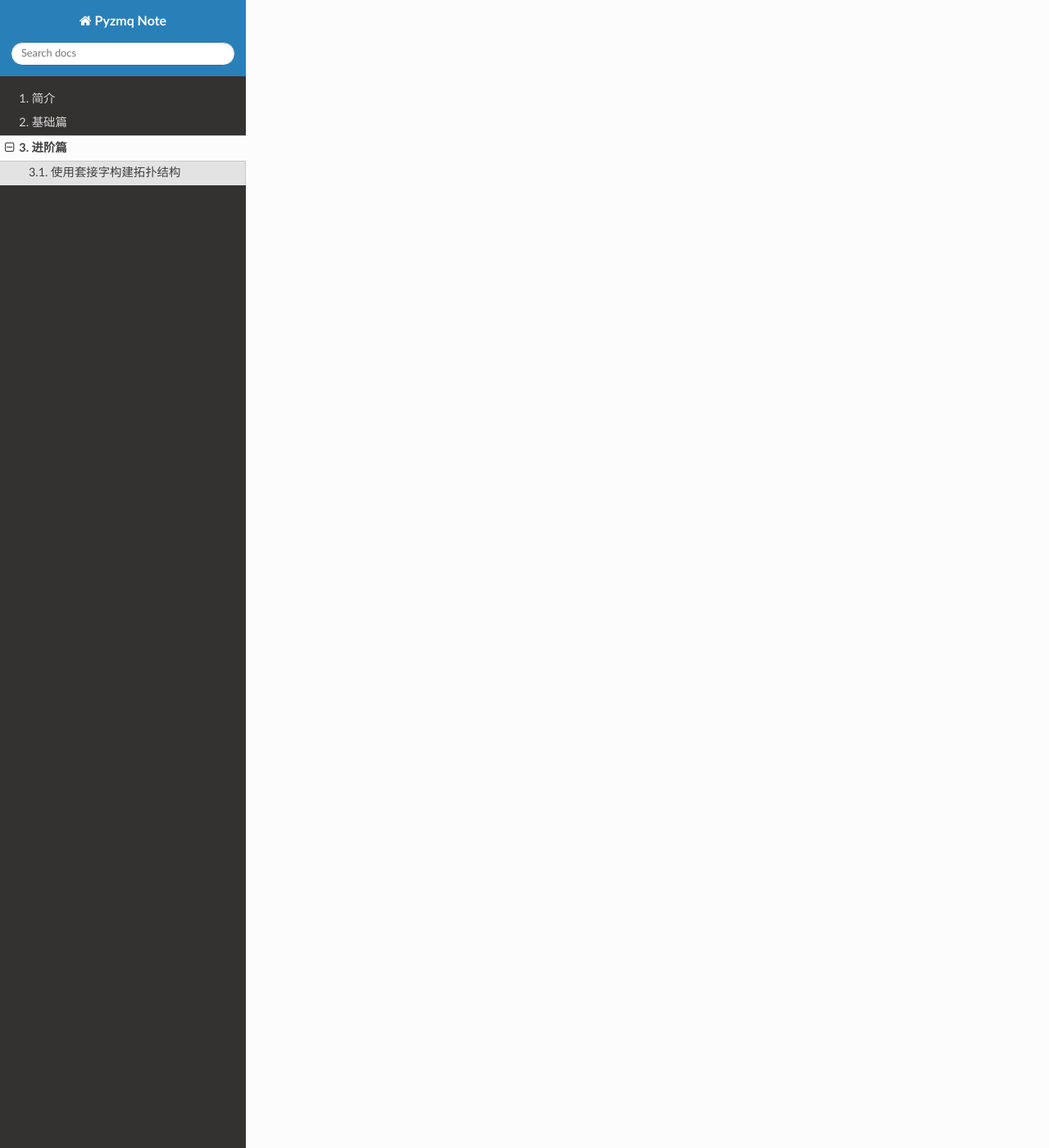
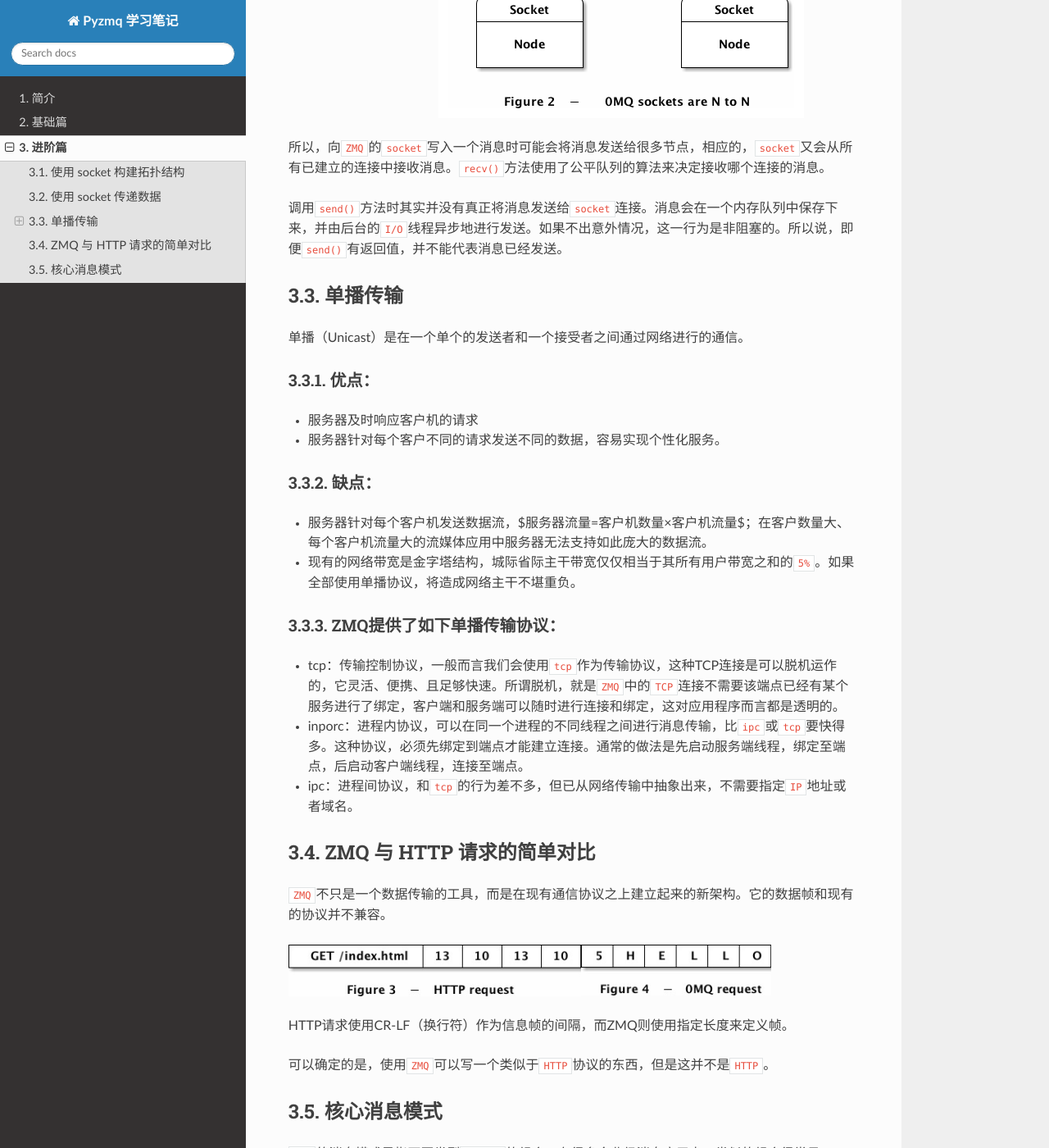
Before and after one commit to cxk-lc/pyzmq_notes, a Sphinx documentation site: the page built from source/doc/advanced.md, in a window 1280 px wide and 1400 px high, scrolled down 2080 px. Shown: the whole window at 82% size. Built offline with Sphinx 7.4.7 and the Read the Docs theme 2.0.0, drawn with Linux system fonts in a browser that asks for light colours; some of the changed text lies outside the part shown.

Commit message:
Add chapter: 使用 socket 传递数据, 单播传输, ZMQ 与 HTTP 请求的简单对比, 核心消息模式

````diff
--- a/source/conf.py
+++ b/source/conf.py
@@ -19,7 +19,7 @@
 import sphinx_rtd_theme
 from recommonmark.parser import CommonMarkParser
 
-project = 'Pyzmq Note'
+project = 'Pyzmq 学习笔记'
 copyright = '2021, CXK'
 author = 'CXK'
 
--- a/source/doc/advanced.md
+++ b/source/doc/advanced.md
@@ -2,12 +2,12 @@
 
 `ZMQ`的`socket`的生命周期：
 
-1. 创建和销毁套接字
-2. 配置和读取套接字选项
-3. 为套接字建立连接
+1. 创建和销毁`socket`
+2. 配置和读取`socket`选项
+3. 为`socket`建立连接
 4. 发送和接收消息
 
-## 使用套接字构建拓扑结构
+## 使用 socket 构建拓扑结构
 
 在两个节点相互连接时，一个使用`bind()`，另一个使用`connect()`。一般来说，使用`bind()`的是服务端，绑定`socket`至端点，地址固定；使用`connect()`为服务端，连接`socket`至端点，地址不固定。端点是指某个广为人知的网络地址。
 
@@ -16,13 +16,13 @@
 - 使用多种协议，`inproc`（进程内）、`ipc`（进程间）、`tcp`、 `pgm`（广播）、`epgm`。
 - 当客户端使用`connect()`时连接就已经建立了，并不要求该 端点已有某个服务使用`bind()`进行了绑定。
 - 连接是异步的，并由一组消息队列做缓冲。
-- 连接会表现出某种消息模式，这是由创建连接的套接字类型决定的。
-- 一个套接字可以有多个输入和输出连接。
-- `ZMQ`没有类似Python原生`socket`中的`accept()`的函数，当套接字绑定至端 点时它就自动开始接受连接了。
+- 连接会表现出某种消息模式，这是由创建连接的`socket`类型决定的。
+- 一个`socket`可以有多个输入和输出连接。
+- `ZMQ`没有类似Python原生`socket`中的`accept()`的函数，当`socket`绑定至端 点时它就自动开始接受连接了。
 
 在现在很多架构都是使用了类似于`C/S（client/server）`的架构。相比于服务端，客户端的组件要更加动态。服务端的地址对于客户端来说，往往是可见的，反之则不然。在传统的网络连接中，如果先打开客户端，再打开服务端，那客户端势必会受到系统的报错信息，但是`ZMQ`的机制，却让我们自由的先后启动架构中任意一方的组件。
 
-服务端节点可以仅使用一个套接字就能绑定至多个端点。也就是说，它能够使用不同的协议来建立连接：
+服务端节点可以仅使用一个`socket`就能绑定至多个端点。也就是说，它能够使用不同的协议来建立连接：
 
 ```python
 import zmq
@@ -37,6 +37,71 @@ socket.bind('ipc://myserver.ipc')
 
 每当有客户端节点使用`connect()`连接至上述某个端点时，服务端就会自动创建连接。`ZMQ`没有对连接数量进行限制。此外，客户端节点也可以使用一个`socket`同时建立多个连接。大多数情况下，哪个节点充当服务端，哪个作为客户端，是网络架构层 面的内容，而非消息流问题。不过也有一些特殊情况（如失去连接后的 消息重发），同一种`socket`使用绑定和连接是会有一些不同的行为的。所以说，当在设计架构时，应该遵循**服务端是稳定的，客户端是灵活的**原则，就不太会出错。
 
-`socket`是有类型的，`socket`类型定义了套接字的行为，它在发送和接收消息时的规则等。将不同种类的`socket`进行连接，如PUB-SUB组 合，这种组合称之为**发布-订阅**模式。
+`socket`是有类型的，`socket`类型定义了`socket`的行为，它在发送和接收消息时的规则等。将不同种类的`socket`进行连接，如PUB-SUB组 合，这种组合称之为**发布-订阅**模式。
 
 `socket`可以使用不同的方式连接，构建了`ZMQ`最基本的消息队列系统。在此基础之上，我们还可以在建立更为复杂的装置或是路由机制。`ZMQ`提供了一整台组件，可在网络架构中根据需求去组装使用。
+
+## 使用 socket 传递数据
+
+发送和接收消息使用的是`send()`和`recv()`这两个函数。虽然函数名称看起来很直白，但`ZMQ`的`I/O`模式和传统的`TCP`协议有很大不同。
+
+`TCP``socket`和`ZMQ``socket`之间在传输数据方面的区别：
+
+- `ZMQ`的`socket`传输的是消息，而不是字节（TCP）或帧（UDP）。消息指的是一段指定长度的二进制数据块，这种设计是为了性能优化而考虑的。
+- `ZMQ`的`socket`在后台进行`I/O`操作，也就是说无论是接收还是发送消息，它都会先传送到一个本地的缓冲队列，这个内存队列的大小是可以配置的。
+- `ZMQ`的`socket`可以和多个`socket`进行连接（如果`socket`类型允许的话）。`TCP`协议只能进行点对点的连接，而`ZMQ`则可以进行一对多（类似于无线广播）、多对多（类似于邮局）、多对一（类似于信箱），当然也包括一对一的情况。
+- `ZMQ`的`socket`可以发送消息给多个端点（扇出模型），或从多个端点中接收消息（扇入模型）。
+
+<img src="img/advanced_imgs/image-20211029143008595.png" alt="TCP sockers are 1 to 1" style="zoom:103.4%;" /> ![image-20211029143112406](img/advanced_imgs/image-20211029143112406.png)
+
+所以，向`ZMQ`的`socket`写入一个消息时可能会将消息发送给很多节点，相应的，`socket`又会从所有已建立的连接中接收消息。`recv()`方法使用了公平队列的算法来决定接收哪个连接的消息。
+
+调用`send()`方法时其实并没有真正将消息发送给`socket`连接。消息会在一个内存队列中保存下来，并由后台的`I/O`线程异步地进行发送。如果不出意外情况，这一行为是非阻塞的。所以说，即便`send()`有返回值，并不能代表消息已经发送。
+
+## 单播传输
+
+单播（Unicast）是在一个单个的发送者和一个接受者之间通过网络进行的通信。
+
+### 优点：
+
+- 服务器及时响应客户机的请求
+- 服务器针对每个客户不同的请求发送不同的数据，容易实现个性化服务。
+
+### 缺点：
+
+- 服务器针对每个客户机发送数据流，$服务器流量=客户机数量×客户机流量$；在客户数量大、每个客户机流量大的流媒体应用中服务器无法支持如此庞大的数据流。
+- 现有的网络带宽是金字塔结构，城际省际主干带宽仅仅相当于其所有用户带宽之和的`5%`。如果全部使用单播协议，将造成网络主干不堪重负。
+
+### ZMQ提供了如下单播传输协议：
+
+- tcp：传输控制协议，一般而言我们会使用`tcp`作为传输协议，这种TCP连接是可以脱机运作的，它灵活、便携、且足够快速。所谓脱机，就是`ZMQ`中的`TCP`连接不需要该端点已经有某个服务进行了绑定，客户端和服务端可以随时进行连接和绑定，这对应用程序而言都是透明的。
+- inporc：进程内协议，可以在同一个进程的不同线程之间进行消息传输，比`ipc`或`tcp`要快得多。这种协议，必须先绑定到端点才能建立连接。通常的做法是先启动服务端线程，绑定至端点，后启动客户端线程，连接至端点。
+- ipc：进程间协议，和`tcp`的行为差不多，但已从网络传输中抽象出来，不需要指定`IP`地址或者域名。
+
+## ZMQ 与 HTTP 请求的简单对比
+
+`ZMQ`不只是一个数据传输的工具，而是在现有通信协议之上建立起来的新架构。它的数据帧和现有的协议并不兼容。
+
+![HTTP request](img/advanced_imgs/image-20211104105547773.png)![image-20211104105646304](img/advanced_imgs/image-20211104105646304.png)
+
+HTTP请求使用CR-LF（换行符）作为信息帧的间隔，而ZMQ则使用指定长度来定义帧。
+
+可以确定的是，使用`ZMQ`可以写一个类似于`HTTP`协议的东西，但是这并不是`HTTP`。
+
+## 核心消息模式
+
+`ZMQ`的消息模式是指不同类型`socket`的组合。在很多企业级消息应用中，类似的组合很常见。
+
+`ZMQ`提供的核心消息模式如下：
+
+- 请求 - 应答模式（REQ - REP）：将一组服务端和一组客户端相连，用于远程过程调用或任务分发。
+- 发布 - 订阅模式（PUB - SUB）：将一组发布者和一组订阅者相连，用于数据分发。
+- 管道模式（PUSH - PULL）：使用扇入或扇出的形式组装多个节点，可以产生多个步 骤或循环，用于构建并行处理架构。
+- 独占对模式（PAIR - PAIR）：将两个套接字一对一地连接起来，不过这种模式应用场景很少。
+
+其他的一些合法`socket`绑定模式：
+
+- REQ - ROUTER，DEALER - REP：请求 - 应答代理（负载均衡）
+- DEALER - ROUTER
+- DEALER - DEALER
+- ROUTER - ROUTER
````
Also changed, not shown: source/doc/img/advanced_imgs/image-20211029143008595.png (added), source/doc/img/advanced_imgs/image-20211029143112406.png (added), source/doc/img/advanced_imgs/image-20211104105547773.png (added), source/doc/img/advanced_imgs/image-20211104105646304.png (added), source/doc/img/advanced_imgs/image-20211104141631138.png (added).
